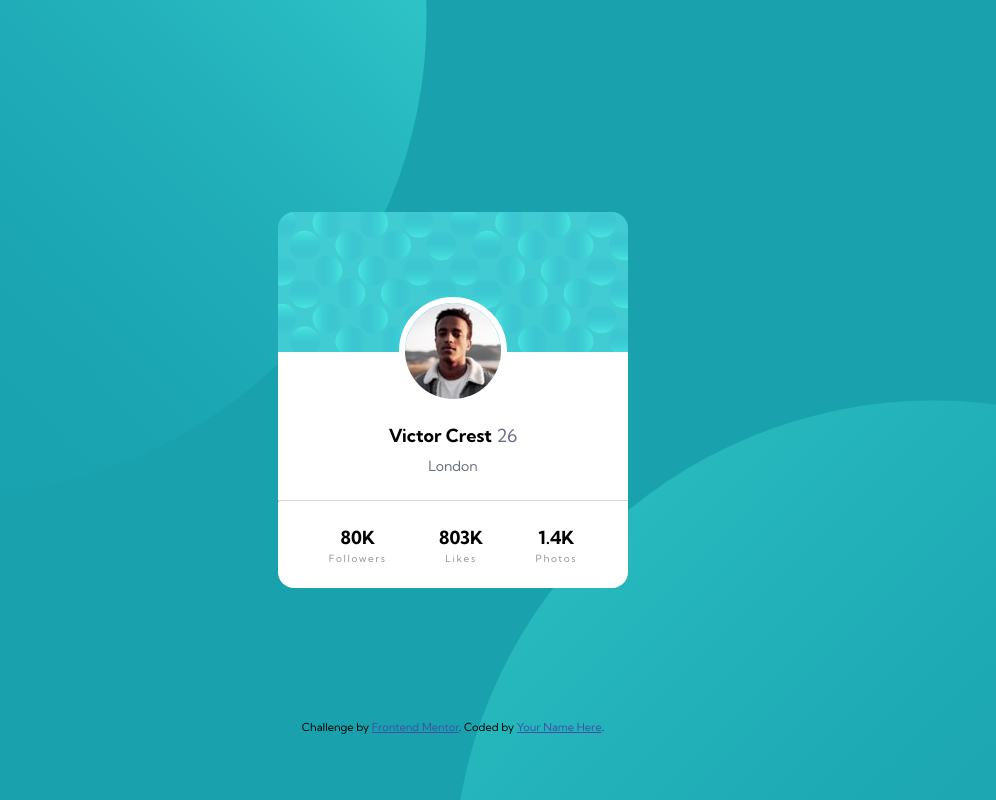
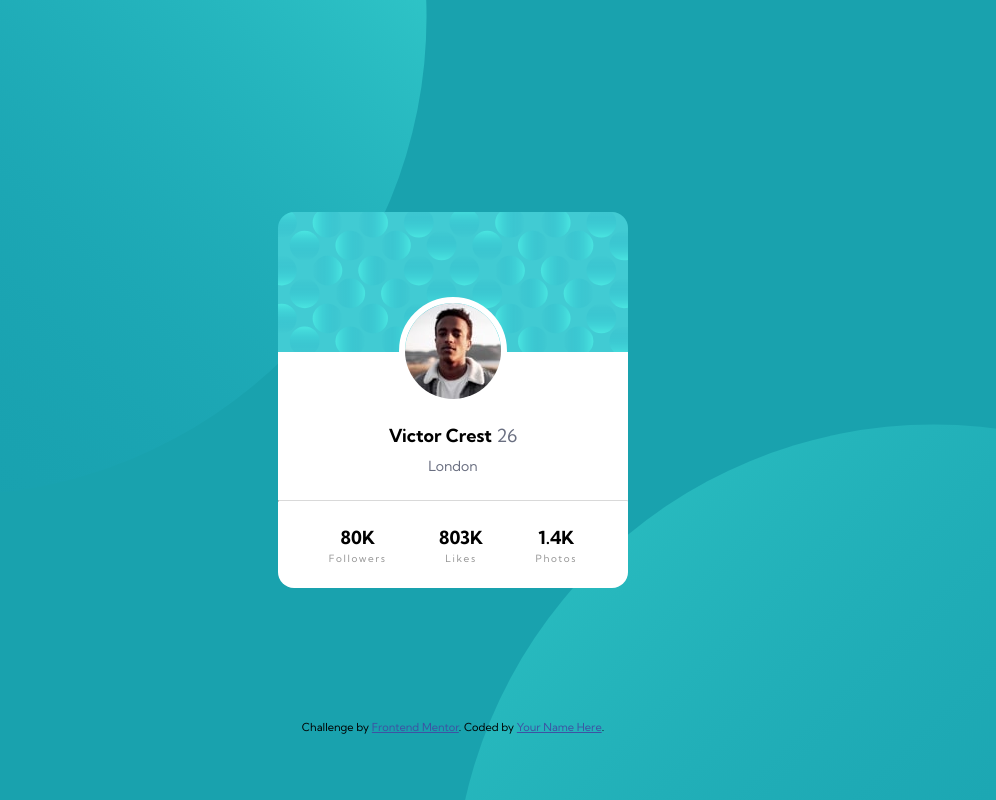
Before and after one commit to shrewdmind/Profile-Card-Components, a plain HTML site: page index.html in a window 1280 px wide. Shown: the whole page, without its empty margins (187-1183 px from the left). Drawn offline with Linux system fonts and the light colour scheme.

Commit message:
Update index.html

```diff
--- a/index.html
+++ b/index.html
@@ -16,7 +16,7 @@
     body {
       background-image: url("images/bg-pattern-top.svg"), url("images/bg-pattern-bottom.svg");
       background-repeat: no-repeat;
-      background-position: right 52vw bottom 38vh, left 50vw top 50vh;
+      background-position: right 52vw bottom 38vh, left 50vw top 53vh;
       background-size: 120vh;
     }
 
```
